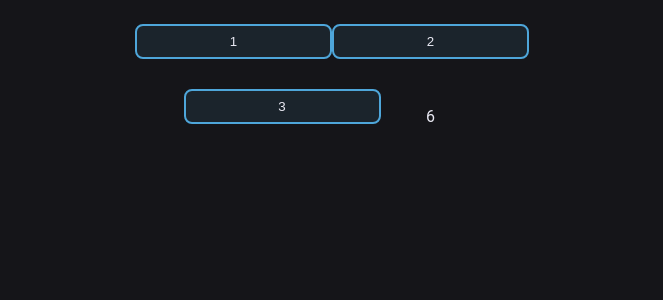
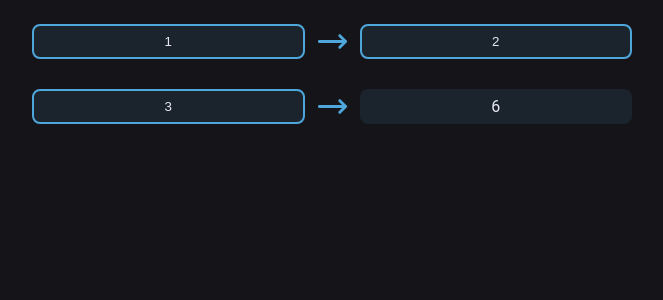
Before and after one commit to Pronian/proportions-svelte, a Svelte app: page / in a window 1280 px wide. Shown: the top 300 px of the page, without its empty margins (308-971 px from the left). Built offline with nearby package versions, Linux system fonts and the light colour scheme.

Commit message:
Improved styles and accessibility

```diff
--- a/public/global.css
+++ b/public/global.css
@@ -32,6 +32,10 @@ body {
     box-sizing: border-box;
 }
 
+img, svg {
+    width: 100%;
+}
+
 .flex-cc {
     display: flex;
     justify-content: center;
--- a/src/App.svelte
+++ b/src/App.svelte
@@ -8,7 +8,7 @@
   });
 </script>
 
-<main>
+<main class="flex-cc">
   <Proportions/>
 </main>
 
--- a/src/components/Proportions.svelte
+++ b/src/components/Proportions.svelte
@@ -10,7 +10,9 @@
 </script>
 
 
-<div class="flex-cc prop-row">
+<section class="prop-main">
+	<h2 class="aria-only">Enter values for A, B, which will determine the ratio. And entering value C will use the ratio to generate the new proportion</h2>
+	<div class="flex-cc prop-row">
 		<div class="prop-val">
 			<InputNumberExpression label="value A" initialValue={a.toString()} on:compute={(event) => a = event.detail} {roundingDigits} />
 		</div>
@@ -18,24 +20,44 @@
 		<div class="prop-val">
 			<InputNumberExpression label="value B" initialValue={b.toString()} on:compute={(event) => b = event.detail} {roundingDigits} />
 		</div>
-</div>
-<div class="flex-cc prop-row">
+	</div>
+	<div class="flex-cc prop-row">
 		<div class="prop-val">
 			<InputNumberExpression label="as value C" initialValue={c.toString()} on:compute={(event) => c = event.detail} {roundingDigits}/>
-</div>
+		</div>
 		<div class="arrow" aria-label="to">{@html arrowNarrowRight}</div>
 		<div class="flex-cc prop-val">
 			<div class="prop-res">{roundIfNeeded(c*b/a, roundingDigits)}</div>
 		</div>
 	</div>
+</section>
 
 <style>
+	.prop-main {
+		max-width: 60rem;
+		width: 100%;
+	}
 	.prop-row {
 		margin-bottom: 1rem;
+		align-items: flex-start;
 	}
 
 	.prop-res {
+		background-color: var(--primary-color-a1);
+		border-radius: 0.8rem;
 		min-width: 10rem;
-		padding: 1rem;
+		padding: 0.8rem 1rem;
+		width: 100%;
+	}
+
+	.prop-val {
+		flex: 3;
+	}
+
+	.arrow {
+		color: var(--primary-color);
+		width: 3.5rem;
+		height: 3.5rem;
+		margin: 0 1rem;
 	}
 </style>
```
